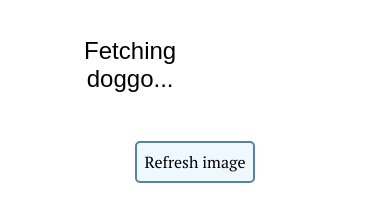
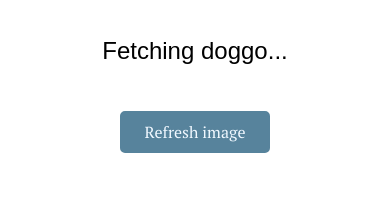
Before and after one commit to Daria2310/guess-the-dog, a plain HTML site: page index.html in a window 390 px wide. Shown: the part 347-568 px from the top of the page. Drawn offline with Linux system fonts and the light colour scheme; no server answers.

Commit message:
Add files via upload

```diff
--- a/dog quiz.css
+++ b/dog quiz.css
@@ -77,6 +77,11 @@ main button:last-child {
   margin-top: 2rem;
 }
 
+.refresh button {
+  background-color: rgb(87, 131, 156);
+  color: aliceblue;
+}
+
 .correct {
   background-color: lightgreen;
 }
@@ -88,3 +93,25 @@ main button:last-child {
 .hidden {
   display: none;
 }
+
+@media (max-width: 700px) {
+  main {
+    width: 90%;
+    display: flex;
+    flex-direction: column;
+    align-items: center;
+    row-gap: 10px;
+  }
+
+  button {
+    max-width: 400px;
+    width: 40vw;
+    margin: 0px auto;
+  }
+
+  .refresh {
+    width: 150px;
+    max-width: 90%;
+    margin: 20px auto;
+  }
+}
```
